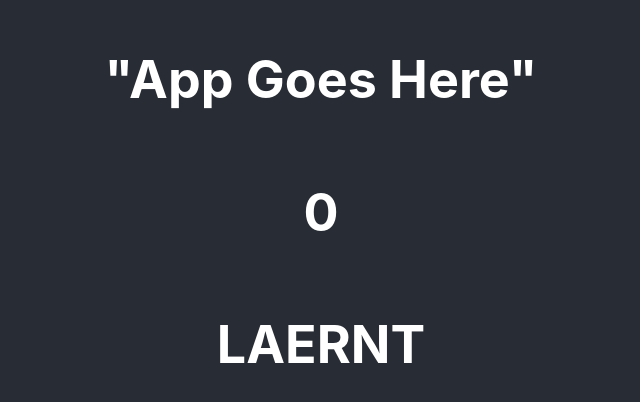
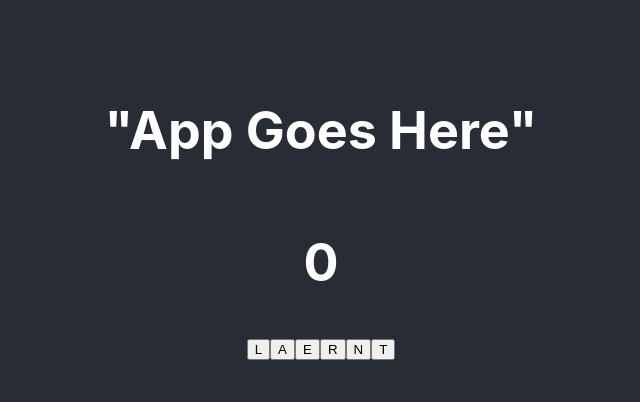
Before and after one commit to antdke/anagrams-game, a React (Create React App) app: page / in a window 1280 px wide. Shown: the part 188-590 px from the top of the page, without its empty margins (319-959 px from the left). Built offline with nearby package versions, Linux system fonts and the light colour scheme.

Commit message:
Displayed scrambled letters in BottomRow.tsx as buttons

```diff
--- a/src/components/BottomRow.tsx
+++ b/src/components/BottomRow.tsx
@@ -39,10 +39,14 @@ const BottomRow = () => {
 
   let oneWord = randomSelect(wordBank);
   let oneScrambledWord = scrambleWord(oneWord);
+  //split scrambled word into an array of letters
+  let scrambledLetters = oneScrambledWord.split("");
 
   return (
     <div>
-      <h1>{oneScrambledWord}</h1>
+      {scrambledLetters.map(letter => (
+        <button>{letter}</button>
+      ))}
     </div>
   );
 };
```
